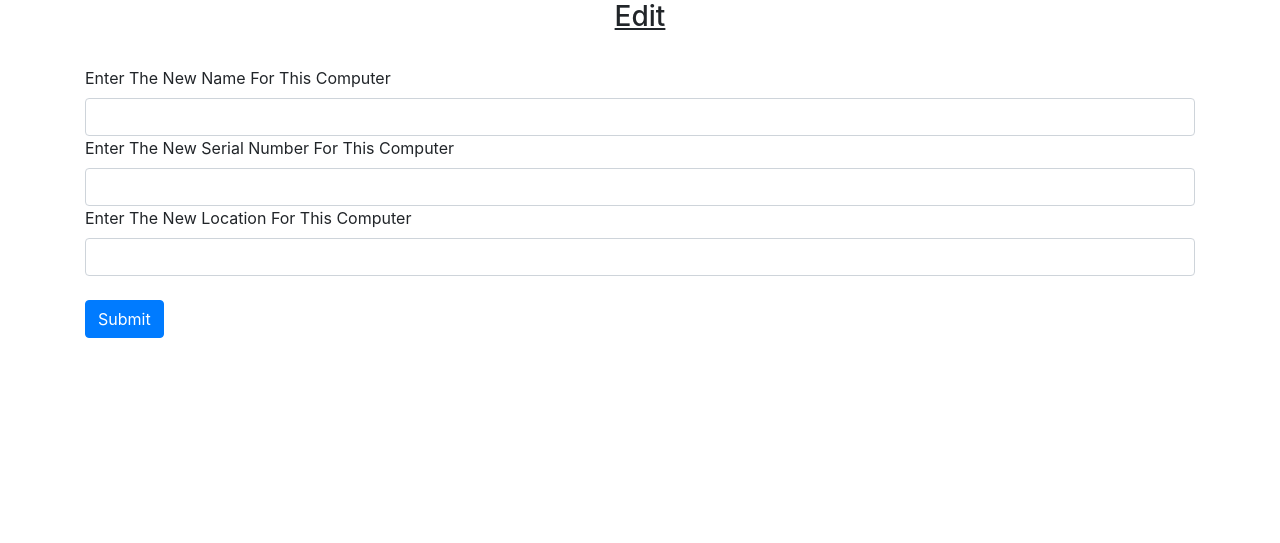
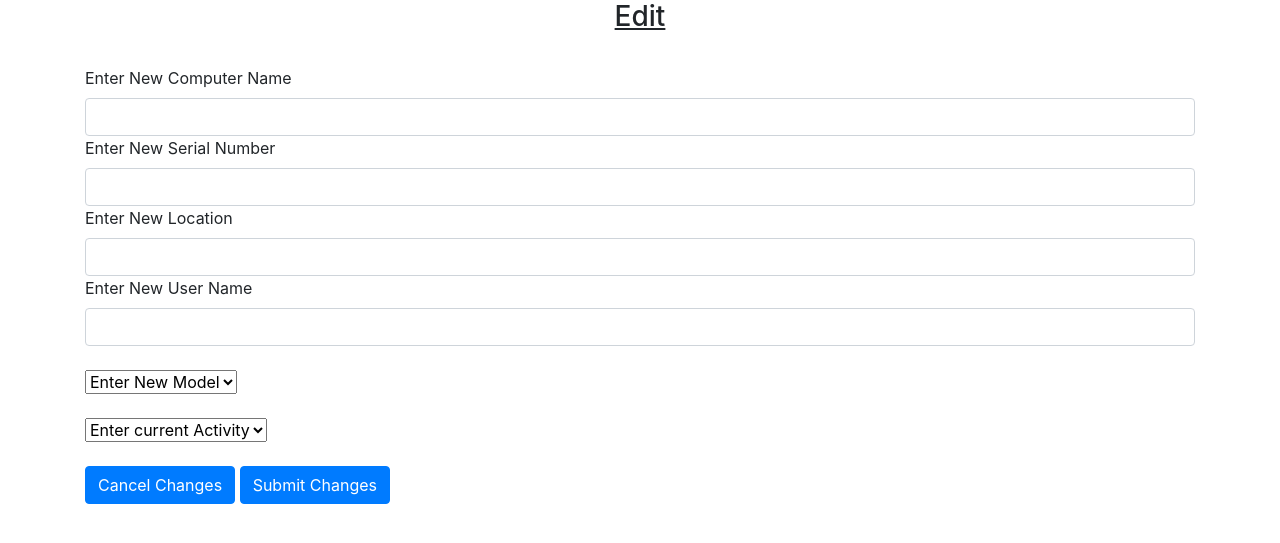
Before and after one commit to KrayziCoder11/WebsiteDB, a Flask app: page /computer_edit/1 in a window 1280 px wide. Shown: the part 56-599 px from the top of the page. Run offline with Flask 2, Linux system fonts and the light colour scheme; a user stored in the database is signed in; tables that the repository leaves empty hold one stand-in row (values such as "Sample post"); some libraries are stand-ins or nearby versions.

Commit message:
linked html pages together

```diff
--- a/TODO.txt
+++ b/TODO.txt
@@ -4,6 +4,8 @@ add pop up to ensure user means to delete a specific computer - (responsive form
 
 add delete confirm page for admins
 adapt edit page to allow for editing all computer ettributes
+    make sure it woirks
+    assign buttons to functions
 allow admins to change exisiting users into admins
     allow reverse as well
 
--- a/website/templates/computer_edit.html
+++ b/website/templates/computer_edit.html
@@ -4,7 +4,7 @@
 <form method="POST">
     <h3 align="center"><u>Edit</u></h3>
     <br />
-    <label for="name">Enter The New Name For This Computer</label>
+    <label for="name">Enter New Computer Name </label>
     <input
     type="new_name"
     class="form-control"
@@ -12,7 +12,7 @@
     name="new_name"
     placeholder=" "
     />
-    <label for="serial">Enter The New Serial Number For This Computer</label>
+    <label for="serial">Enter New Serial Number </label>
     <input
     type="new_serial"
     class="form-control"
@@ -21,7 +21,7 @@
     placeholder=" "
     />
 
-    <label for="location">Enter The New Location For This Computer</label>
+    <label for="location">Enter New Location</label>
     <input
     type="new_location"
     class="form-control"
@@ -30,8 +30,38 @@
     placeholder=" "
     />
 
+    <label for="location">Enter New User Name</label>
+    <input
+    type="new_name"
+    class="form-control"
+    id="new_user"
+    name="new_user"
+    placeholder=" "
+    />
     <br />
-    <button type="submit" class="btn btn-primary">Submit</button>
+
+    <select name="model" id="model">
+        <option value="empty"> Enter New Model</option>
+        <option value="Windows">Windows </option>
+        <option value="MacBook">MacBook</option>
+        <option value="Dell">Dell</option>
+    </select>
+
+    <br />
+
+    <br />
+    <select name="active" id="active">
+        <option value="empty"> Enter current Activity </option>
+        <option value="True">True </option>
+        <option value="False">False</option>
+    </select>
+
+
+    <br />
+    <br />
+    <button type="submit" class="btn btn-primary">Cancel Changes</button>
+
+    <button type="submit" class="btn btn-primary">Submit Changes</button>
 
 
 </form>
--- a/website/templates/search.html
+++ b/website/templates/search.html
@@ -83,7 +83,7 @@
         {%if user.is_admin %}
 
           <td>
-            <a href="/delete-computer/{{c.serial}}/{{name}}">
+            <a href="/delete-computer/{{c.serial}}">
                 <input type = "button" value = "Delete">
             </a>
           </td>
--- a/website/views.py
+++ b/website/views.py
@@ -34,21 +34,20 @@ def home():
     return render_template("home.html", user=current_user)
 
 
-@views.route('/delete-computer/<serial>/<name>', methods=['GET', 'POST'])
-def delete_computer(serial, name):
+@views.route('/delete-computer/<serial>', methods=['GET', 'POST'])
+def delete_computer(serial):
     computer = Computer.query.filter_by(serial = serial).first()
 
     if computer:
         db.session.delete(computer)
         db.session.commit()
 
-
-    computers = Computer.query.filter(Computer.name.contains(name)).all()
+    computers = Computer.query.filter(Computer.name.contains("")).all()
     if len(computers) < 1:
         flash('There are no more computers in the database, please add more', category='success')
         return render_template("home.html", user=current_user)
     else:
-        return render_template("search.html", user = current_user, computers = computers, name = name)
+        return render_template("search.html", user = current_user, computers = computers)
 
 
 @views.route('/search', methods=['GET', 'POST'])
@@ -76,39 +75,40 @@ def search():
             filtered_computers = selectionSort(filtered_computers)
             return render_template("search.html", user = current_user, computers = filtered_computers, models = models, users = users, locations = locations)
 
-    return render_template("search.html", user = current_user)
+    return render_template("search.html", user = current_user, computers = computers, models = models, users = users, locations = locations)
 
 
 @views.route('/computer_edit/<serial>', methods=['GET', 'POST'])
 @login_required
 def computer_edit(serial):
-    if request.method == 'POST':
+    if request.method == 'GET':
+        return render_template("computer_edit.html", user = current_user)
+    elif request.method == 'POST':
         computer = Computer.query.filter_by(serial = serial).first()
         new_name = request.form.get('new_name')
         new_serial = request.form.get('new_serial')
         new_location = request.form.get('new_location')
+        new_model = request.form.get('model')
+        new_user = request.form.get('new_user')
+        new_active = request.form.get('active')
 
         if computer:
-            if(new_location != None and new_name != None and new_location != None):
+            if(new_active != None and new_model != None and new_user != None and new_location != None and new_name != None and new_location != None):
                 computer.location = new_location
-                db.session.merge(computer)
-                db.session.flush()
-                db.session.commit()
+                computer.is_active = new_active
+                computer.name = new_name
+                computer.model = new_model
+                computer.serial = new_serial
+                computer.user_name = new_user
 
-                computer.name = new_name
-                db.session.merge(computer)
-                db.session.flush()
-                db.session.commit()
 
-                computer.serial = new_serial
                 db.session.merge(computer)
                 db.session.flush()
                 db.session.commit()
 
                 return render_template("search.html", user = current_user)
-
-
-    return render_template("computer_edit.html", user = current_user)
+    #return render_template("search.html", user = current_user, computers = computers, models = models, users = users, locations = locations)
+    return render_template("search.html", user = current_user)
 
 
 @views.route('/settings', methods=['GET', 'POST'])
```
